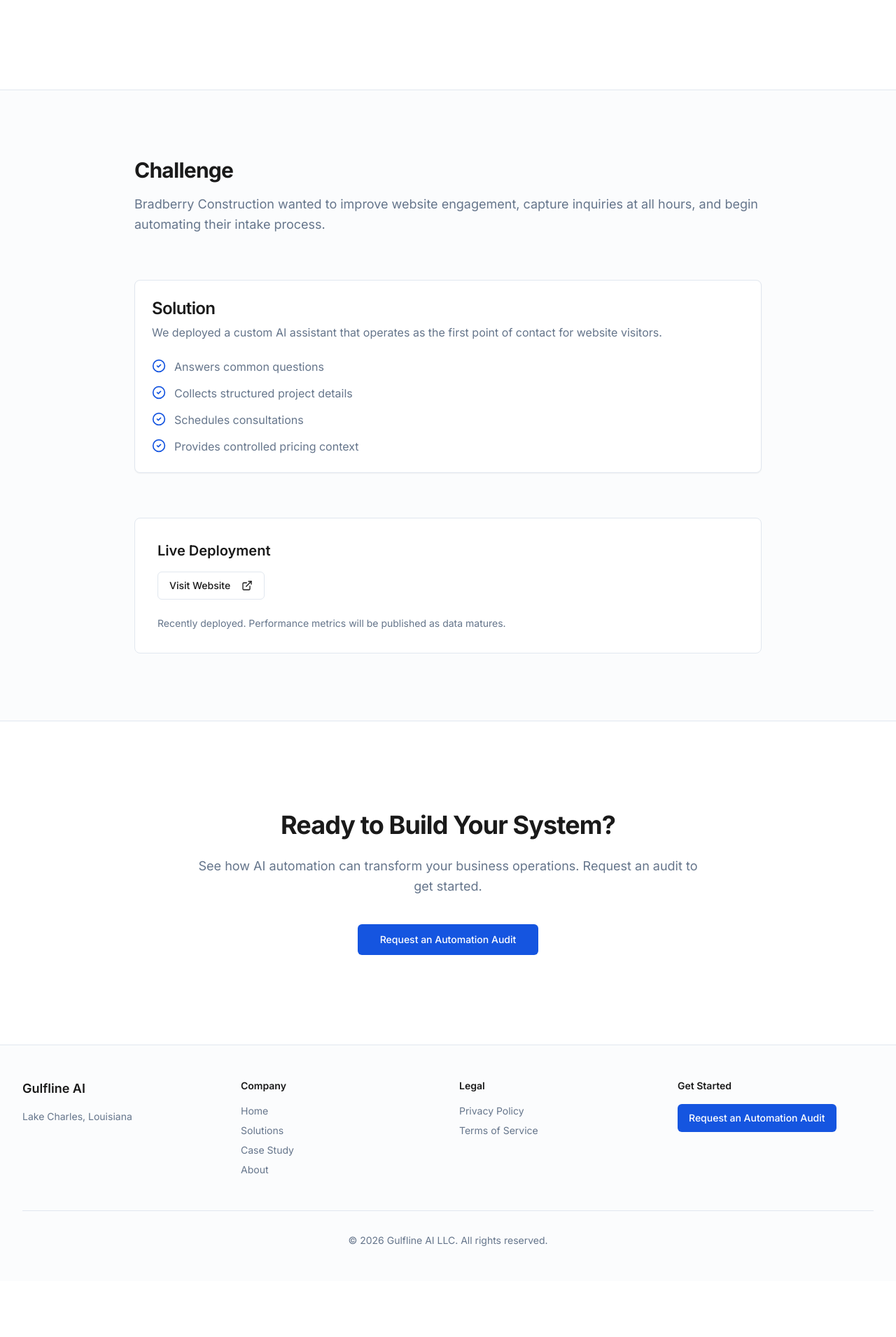
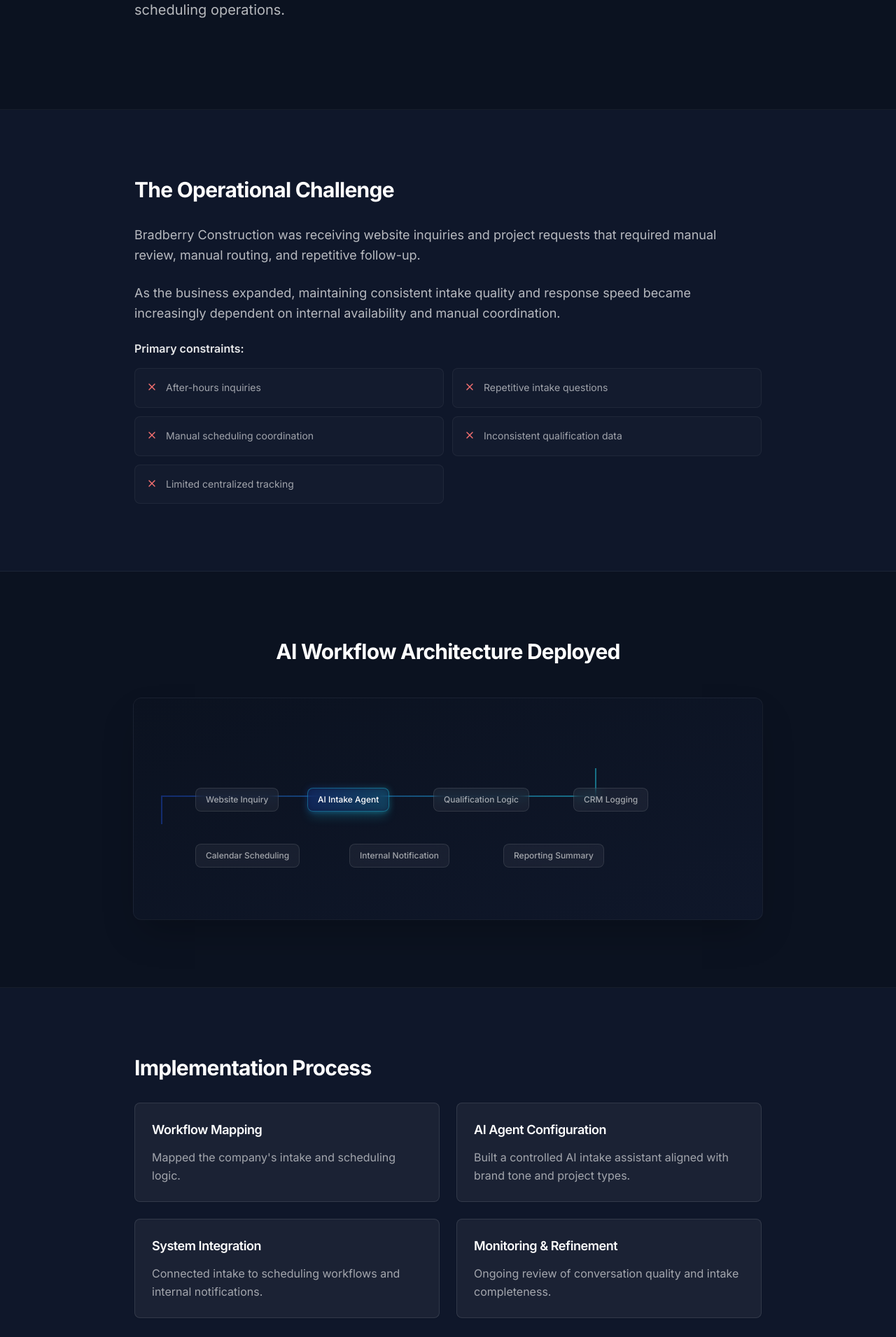
Before and after one commit to zakkboullion-dev/gulfline-ai-site, a Next.js app: page /case-study in a window 1280 px wide. Shown: the part 409-2320 px from the top of the page at 70% size. Before the commit the page ends 2240 px from the top, so only its background shows below. Built offline with nearby package versions, Linux system fonts and the light colour scheme.

Commit message:
feat: rebuild Case Study page with workflow diagram and sections\n\nAdd comprehensive case study page with all requested features.

```diff
--- a/app/case-study/page.tsx
+++ b/app/case-study/page.tsx
@@ -1,119 +1,205 @@
 import Link from 'next/link'
 import { Button } from '@/components/ui/button'
-import { Card, CardContent, CardDescription, CardHeader, CardTitle } from '@/components/ui/card'
+import { Card, CardContent } from '@/components/ui/card'
 import { Header } from '@/components/header'
 import { Footer } from '@/components/footer'
-import { CheckCircle2, ExternalLink } from 'lucide-react'
+import { CaseStudyWorkflow } from '@/components/case-study-workflow'
+import { X } from 'lucide-react'
 
 export default function CaseStudyPage() {
   return (
     <>
       <Header />
       <main>
-        {/* Hero Section */}
-        <section className="border-b border-border bg-background py-20 lg:py-32">
+        {/* Section 1 - Header */}
+        <section className="border-b border-white/[0.05] bg-[#0B1220] py-20 lg:py-32">
           <div className="container mx-auto px-4 lg:px-8">
             <div className="mx-auto max-w-4xl">
-              <div className="mb-4 text-sm font-medium text-primary">Case Study</div>
-              <h1 className="text-balance text-4xl font-bold tracking-tight text-foreground sm:text-5xl lg:text-6xl">
-                Construction Website AI Assistant
+              <div className="mb-4 text-sm font-medium tracking-wide text-[#22D3EE]">
+                Client Implementation
+              </div>
+              <h1 className="text-balance text-4xl font-bold tracking-tight text-white sm:text-5xl lg:text-6xl">
+                Case Study: Bradberry Construction
               </h1>
-              <p className="mt-6 text-xl text-muted-foreground">Bradberry Construction</p>
+              <p className="mt-6 text-pretty text-lg leading-relaxed text-white/70 sm:text-xl">
+                Deploying a structured AI workflow system to modernize lead intake, qualification, and scheduling operations.
+              </p>
             </div>
           </div>
         </section>
 
-        {/* Content Section */}
-        <section className="bg-secondary/30 py-20 lg:py-24">
+        {/* Section 2 - The Operational Challenge */}
+        <section className="border-b border-white/[0.05] bg-[#0F172A] py-20 lg:py-24">
           <div className="container mx-auto px-4 lg:px-8">
-            <div className="mx-auto max-w-4xl space-y-16">
-              {/* Challenge */}
-              <div>
-                <h2 className="text-2xl font-bold tracking-tight text-foreground sm:text-3xl">
-                  Challenge
+            <div className="mx-auto max-w-4xl">
+              <h2 className="text-2xl font-bold tracking-tight text-white sm:text-3xl">
+                The Operational Challenge
               </h2>
-                <p className="mt-4 text-lg leading-relaxed text-muted-foreground">
-                  Bradberry Construction wanted to improve website engagement, capture inquiries
-                  at all hours, and begin automating their intake process.
+              <div className="mt-8 space-y-6">
+                <p className="text-lg leading-relaxed text-white/70">
+                  Bradberry Construction was receiving website inquiries and project requests that required manual review, manual routing, and repetitive follow-up.
                 </p>
+                <p className="text-lg leading-relaxed text-white/70">
+                  As the business expanded, maintaining consistent intake quality and response speed became increasingly dependent on internal availability and manual coordination.
+                </p>
+                <div className="mt-8">
+                  <p className="mb-4 text-base font-semibold text-white/90">Primary constraints:</p>
+                  <div className="grid gap-3 sm:grid-cols-2">
+                    {[
+                      'After-hours inquiries',
+                      'Repetitive intake questions',
+                      'Manual scheduling coordination',
+                      'Inconsistent qualification data',
+                      'Limited centralized tracking',
+                    ].map((constraint) => (
+                      <div key={constraint} className="flex items-start gap-3 rounded-lg border border-white/5 bg-white/[0.02] p-4">
+                        <X className="mt-0.5 h-4 w-4 shrink-0 text-red-400" />
+                        <p className="text-sm leading-relaxed text-white/60">{constraint}</p>
                       </div>
-
-              {/* Solution */}
-              <Card>
-                <CardHeader>
-                  <CardTitle className="text-2xl">Solution</CardTitle>
-                  <CardDescription className="text-base">
-                    We deployed a custom AI assistant that operates as the first point of
-                    contact for website visitors.
-                  </CardDescription>
-                </CardHeader>
-                <CardContent>
-                  <div className="space-y-3">
-                    <div className="flex items-start gap-3">
-                      <CheckCircle2 className="mt-0.5 h-5 w-5 shrink-0 text-primary" />
-                      <p className="text-base leading-relaxed text-muted-foreground">
-                        Answers common questions
-                      </p>
-                    </div>
-                    <div className="flex items-start gap-3">
-                      <CheckCircle2 className="mt-0.5 h-5 w-5 shrink-0 text-primary" />
-                      <p className="text-base leading-relaxed text-muted-foreground">
-                        Collects structured project details
-                      </p>
-                    </div>
-                    <div className="flex items-start gap-3">
-                      <CheckCircle2 className="mt-0.5 h-5 w-5 shrink-0 text-primary" />
-                      <p className="text-base leading-relaxed text-muted-foreground">
-                        Schedules consultations
-                      </p>
-                    </div>
-                    <div className="flex items-start gap-3">
-                      <CheckCircle2 className="mt-0.5 h-5 w-5 shrink-0 text-primary" />
-                      <p className="text-base leading-relaxed text-muted-foreground">
-                        Provides controlled pricing context
-                      </p>
+                    ))}
                   </div>
                 </div>
+              </div>
+            </div>
+          </div>
+        </section>
+
+        {/* Section 3 - System Architecture */}
+        <section className="border-b border-white/[0.05] bg-[#0B1220] py-20 lg:py-24">
+          <div className="container mx-auto px-4 lg:px-8">
+            <div className="mx-auto max-w-5xl">
+              <h2 className="mb-12 text-center text-2xl font-bold tracking-tight text-white sm:text-3xl">
+                AI Workflow Architecture Deployed
+              </h2>
+              <div className="flex justify-center">
+                <CaseStudyWorkflow />
+              </div>
+            </div>
+          </div>
+        </section>
+
+        {/* Section 4 - Implementation Approach */}
+        <section className="border-b border-white/[0.05] bg-[#0F172A] py-20 lg:py-24">
+          <div className="container mx-auto px-4 lg:px-8">
+            <div className="mx-auto max-w-4xl">
+              <h2 className="text-2xl font-bold tracking-tight text-white sm:text-3xl">
+                Implementation Process
+              </h2>
+              <div className="mt-8 grid gap-6 md:grid-cols-2">
+                <Card className="border-white/10 bg-white/5">
+                  <CardContent className="p-6">
+                    <h3 className="text-lg font-semibold tracking-tight text-white">
+                      Workflow Mapping
+                    </h3>
+                    <p className="mt-3 text-base leading-relaxed text-white/60">
+                      Mapped the company's intake and scheduling logic.
+                    </p>
                   </CardContent>
                 </Card>
+                <Card className="border-white/10 bg-white/5">
+                  <CardContent className="p-6">
+                    <h3 className="text-lg font-semibold tracking-tight text-white">
+                      AI Agent Configuration
+                    </h3>
+                    <p className="mt-3 text-base leading-relaxed text-white/60">
+                      Built a controlled AI intake assistant aligned with brand tone and project types.
+                    </p>
+                  </CardContent>
+                </Card>
+                <Card className="border-white/10 bg-white/5">
+                  <CardContent className="p-6">
+                    <h3 className="text-lg font-semibold tracking-tight text-white">
+                      System Integration
+                    </h3>
+                    <p className="mt-3 text-base leading-relaxed text-white/60">
+                      Connected intake to scheduling workflows and internal notifications.
+                    </p>
+                  </CardContent>
+                </Card>
+                <Card className="border-white/10 bg-white/5">
+                  <CardContent className="p-6">
+                    <h3 className="text-lg font-semibold tracking-tight text-white">
+                      Monitoring & Refinement
+                    </h3>
+                    <p className="mt-3 text-base leading-relaxed text-white/60">
+                      Ongoing review of conversation quality and intake completeness.
+                    </p>
+                  </CardContent>
+                </Card>
+              </div>
+            </div>
+          </div>
+        </section>
 
-              {/* Live Deployment */}
-              <div className="rounded-lg border border-border bg-card p-8">
-                <h3 className="text-xl font-semibold text-foreground">Live Deployment</h3>
-                <div className="mt-4 flex items-center gap-4">
-                  <Button asChild variant="outline">
+        {/* Section 5 - Operational Impact */}
+        <section className="border-b border-white/[0.05] bg-[#0B1220] py-20 lg:py-24">
+          <div className="container mx-auto px-4 lg:px-8">
+            <div className="mx-auto max-w-4xl">
+              <h2 className="text-2xl font-bold tracking-tight text-white sm:text-3xl">
+                Operational Impact
+              </h2>
+              <div className="mt-8 space-y-4">
+                {[
+                  'Improved response consistency for new inquiries',
+                  'Reduced repetitive manual intake communication',
+                  'Structured project qualification before scheduling',
+                  'Increased visibility into inbound activity',
+                  'Clearer internal routing process',
+                ].map((impact) => (
+                  <div key={impact} className="flex items-start gap-4 rounded-lg border border-white/5 bg-white/[0.02] p-4">
+                    <div className="mt-0.5 h-1.5 w-1.5 shrink-0 rounded-full bg-[#22D3EE]" />
+                    <p className="text-base leading-relaxed text-white/70">{impact}</p>
+                  </div>
+                ))}
+              </div>
+            </div>
+          </div>
+        </section>
+
+        {/* Section 6 - Visual Proof */}
+        <section className="border-b border-white/[0.05] bg-[#0F172A] py-20 lg:py-24">
+          <div className="container mx-auto px-4 lg:px-8">
+            <div className="mx-auto max-w-4xl">
+              <h2 className="text-2xl font-bold tracking-tight text-white sm:text-3xl">
+                Live Deployment
+              </h2>
+              <div className="mt-8 rounded-xl border border-white/10 bg-white/5 p-8">
+                <p className="text-base text-white/70">
+                  This AI intake system is deployed and operational at{' '}
                   <a
-                      href="https://bradberryconstruction.com/"
+                    href="https://bradberryconstruction.com"
                     target="_blank"
                     rel="noopener noreferrer"
+                    className="font-medium text-[#22D3EE] underline decoration-[#22D3EE]/30 underline-offset-4 transition-colors hover:text-[#22D3EE]/80"
                   >
-                      Visit Website
-                      <ExternalLink className="ml-2 h-4 w-4" />
+                    BradberryConstruction.com
                   </a>
-                  </Button>
-                </div>
-                <p className="mt-6 text-sm text-muted-foreground">
-                  Recently deployed. Performance metrics will be published as data matures.
+                  .
+                </p>
+                <p className="mt-4 text-sm text-white/50">
+                  The assistant handles initial inquiries, qualification questions, and scheduling coordination for construction project requests.
                 </p>
               </div>
             </div>
           </div>
         </section>
 
-        {/* CTA Section */}
-        <section className="border-t border-border bg-background py-20 lg:py-32">
+        {/* Section 7 - Final CTA */}
+        <section className="bg-[#0B1220] py-20 lg:py-32">
           <div className="container mx-auto px-4 lg:px-8">
             <div className="mx-auto max-w-3xl text-center">
-              <h2 className="text-3xl font-bold tracking-tight text-foreground sm:text-4xl">
-                Ready to Build Your System?
+              <h2 className="text-3xl font-bold tracking-tight text-white sm:text-4xl">
+                Build a Structured Intake System for Your Business
               </h2>
-              <p className="mt-6 text-pretty text-lg leading-relaxed text-muted-foreground">
-                See how AI automation can transform your business operations. Request an audit
-                to get started.
+              <p className="mt-6 text-pretty text-lg leading-relaxed text-white/70">
+                See how AI automation can transform your operations with a custom workflow system built for your business.
               </p>
-              <div className="mt-10">
-                <Button asChild size="lg">
+              <div className="mt-10 flex flex-col items-center justify-center gap-4 sm:flex-row">
+                <Button asChild size="lg" className="bg-gradient-to-r from-[#1D4ED8] to-[#2563EB] hover:from-[#1E40AF] hover:to-[#1D4ED8]">
                   <Link href="/contact">Request an Automation Audit</Link>
+                </Button>
+                <Button asChild size="lg" variant="outline" className="border-white/20 bg-transparent text-white hover:bg-white/10">
+                  <Link href="/solutions">View Solutions</Link>
                 </Button>
               </div>
             </div>
--- /dev/null
+++ b/components/case-study-workflow.tsx
@@ -0,0 +1,113 @@
+'use client'
+
+export function CaseStudyWorkflow() {
+  const nodes = [
+    { id: 1, label: 'Website Inquiry', x: 40, y: 80 },
+    { id: 2, label: 'AI Intake Agent', x: 200, y: 80, highlight: true },
+    { id: 3, label: 'Qualification Logic', x: 380, y: 80 },
+    { id: 4, label: 'CRM Logging', x: 580, y: 80 },
+    { id: 5, label: 'Calendar Scheduling', x: 40, y: 160 },
+    { id: 6, label: 'Internal Notification', x: 260, y: 160 },
+    { id: 7, label: 'Reporting Summary', x: 480, y: 160 },
+  ]
+
+  const connections = [
+    { from: 1, to: 2 },
+    { from: 2, to: 3 },
+    { from: 3, to: 4 },
+    { from: 4, to: 5, vertical: true },
+    { from: 5, to: 6 },
+    { from: 6, to: 7 },
+  ]
+
+  return (
+    <div className="relative w-full max-w-[900px]">
+      <div className="relative overflow-hidden rounded-xl border border-white/5 bg-gradient-to-br from-[#0B1220] to-[#0F172A] p-12 shadow-2xl">
+        {/* SVG for connection lines */}
+        <svg
+          className="absolute inset-0 h-full w-full"
+          style={{ pointerEvents: 'none' }}
+        >
+          <defs>
+            <linearGradient id="caseLineGradient" x1="0%" y1="0%" x2="100%" y2="0%">
+              <stop offset="0%" stopColor="#1D4ED8" stopOpacity="0.7" />
+              <stop offset="100%" stopColor="#22D3EE" stopOpacity="0.8" />
+            </linearGradient>
+          </defs>
+          {connections.map((conn, i) => {
+            const fromNode = nodes.find((n) => n.id === conn.from)
+            const toNode = nodes.find((n) => n.id === conn.to)
+            if (!fromNode || !toNode) return null
+
+            const x1 = fromNode.x + 80
+            const y1 = fromNode.y + 20
+            const x2 = toNode.x
+            const y2 = toNode.y + 20
+
+            // For vertical connections (going down)
+            if (conn.vertical) {
+              const midY = (y1 + y2) / 2
+              return (
+                <path
+                  key={i}
+                  d={`M ${x1} ${y1} L ${x1} ${midY} L ${x2} ${midY} L ${x2} ${y2}`}
+                  stroke="url(#caseLineGradient)"
+                  strokeWidth="2"
+                  fill="none"
+                  opacity="0.6"
+                />
+              )
+            }
+
+            // Horizontal connections
+            return (
+              <path
+                key={i}
+                d={`M ${x1} ${y1} L ${x2} ${y2}`}
+                stroke="url(#caseLineGradient)"
+                strokeWidth="2"
+                fill="none"
+                opacity="0.6"
+              />
+            )
+          })}
+        </svg>
+
+        {/* Nodes */}
+        <div className="relative" style={{ minHeight: '220px' }}>
+          {nodes.map((node) => (
+            <div
+              key={node.id}
+              className="absolute"
+              style={{
+                left: `${node.x}px`,
+                top: `${node.y}px`,
+              }}
+            >
+              <div
+                className={`group relative rounded-lg border px-3.5 py-2 backdrop-blur transition-all ${
+                  node.highlight
+                    ? 'border-[#22D3EE]/40 bg-[#1D4ED8]/10 shadow-lg shadow-[#22D3EE]/20'
+                    : 'border-white/10 bg-white/5'
+                }`}
+              >
+                {node.highlight && (
+                  <div className="absolute -inset-0.5 rounded-lg bg-gradient-to-r from-[#1D4ED8]/20 to-[#22D3EE]/20 blur-sm" />
+                )}
+                <div className="relative">
+                  <p
+                    className={`whitespace-nowrap text-xs font-medium ${
+                      node.highlight ? 'text-white' : 'text-white/60'
+                    }`}
+                  >
+                    {node.label}
+                  </p>
+                </div>
+              </div>
+            </div>
+          ))}
+        </div>
+      </div>
+    </div>
+  )
+}
```
Lines whose indentation alone changed are shown as unchanged.
